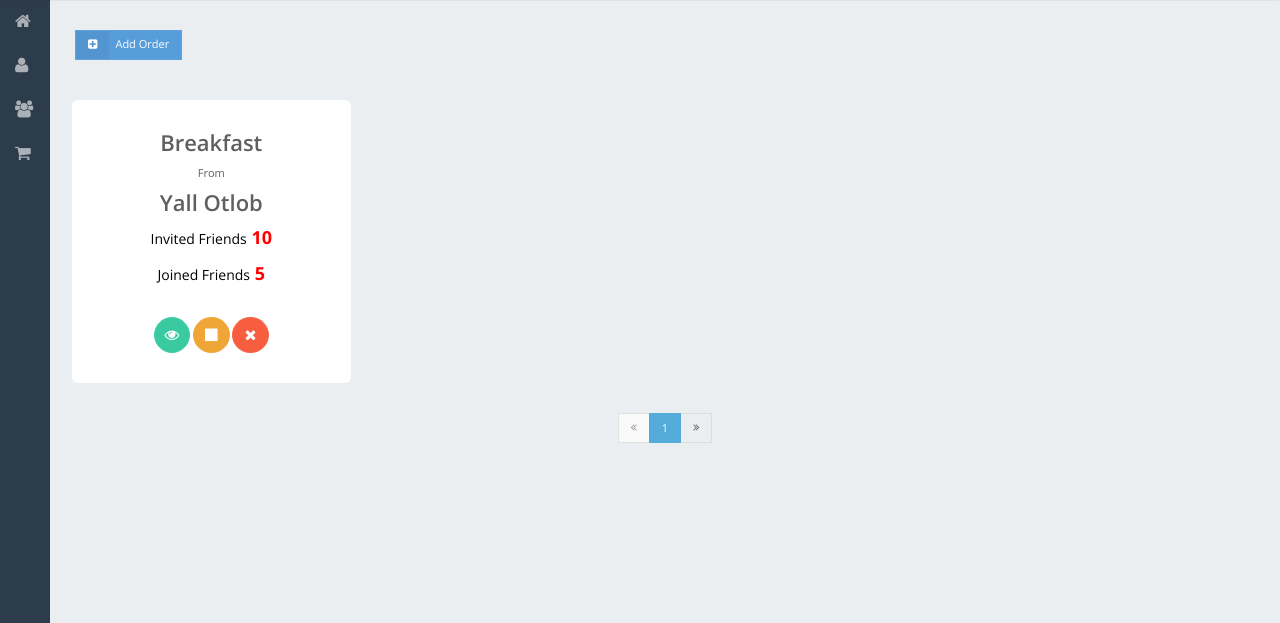
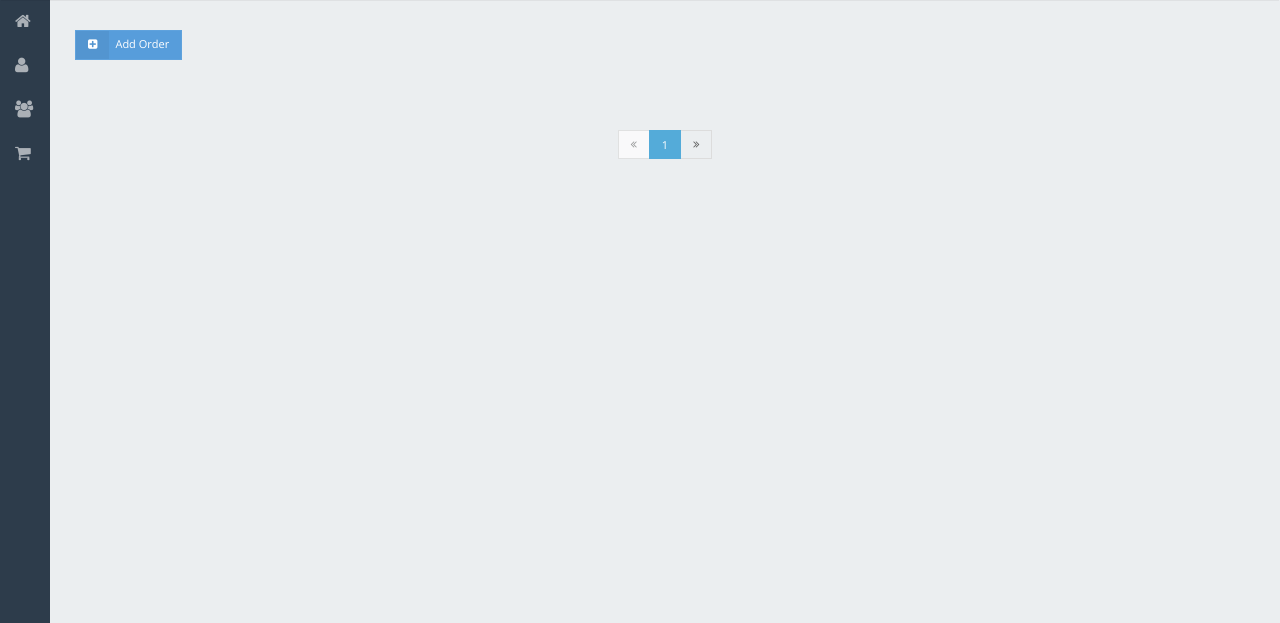
Before and after one commit to ezamlee/nodejs, a Node server app: template views/orders.ejs in a window 1280 px wide. Shown: the part 40-663 px from the top of the page. Run offline with Node 20, Linux system fonts and the light colour scheme; the template is opened without the code that fills it, so the values that code supplies are empty; some libraries are stand-ins or nearby versions.

Commit message:
Last merge update

```diff
--- a/models/orders.js
+++ b/models/orders.js
@@ -1,6 +1,6 @@
 var mongoose=require("mongoose");
 var ordersSchema = new mongoose.Schema({
-_id:String
+_id:Number
 , owner: String
 , meal: String
 , restaurant_name: String
--- a/public/js/clientjs/order.js
+++ b/public/js/clientjs/order.js
@@ -63,14 +63,16 @@ $(document).ready(()=>{
 		modal_header = $("#modal-title")
 		modal_body   = $("#modal-body")
 		order_id     = $(ev.target).attr("value")
-
+		console.log(order_id)
 		modal_header.text("The Invited People Are: ");
 		$.ajax({
 			url:"order/invited/"+order_id,
 			method:"get",
 			success:(data)=>{
+				console.log(data)
 				data =data.users_invited;
 				modal_body.html("")
+				console.log(data)
 				data.forEach((obj)=>{
 					$.ajax({
 						url:"/api/user/"+obj,
--- a/views/nav.ejs
+++ b/views/nav.ejs
@@ -41,7 +41,7 @@
                   </a>
                 </li>
                 <li>
-                  <a href="/orders">
+                  <a href="/order">
                     <i class="fa fa-shopping-cart"></i>
                     <span class="menu-title">
                       <strong>Orders</strong>
--- a/views/orders.ejs
+++ b/views/orders.ejs
@@ -22,21 +22,7 @@
            <h3 class="text-thin"></h3>
            <div class="row">
                <div id="orders">
-                 <div class="col-lg-3 col-md-4 col-sm-6 col-xs-12">
-                   <div class="order">
-                     <a href="/details"><h3>Breakfast</h3></a>
-                     <p>From</p>
-                     <a href="" data-toggle="modal" data-target="#view"><h3>Yall Otlob</h3></a>
-                     <p> <a href="" data-target="#invited" data-toggle="modal" class="num"><span>Invited Friends</span> 10</a></p>
-                     <p><a href="" data-target="#joined" data-toggle="modal" class="num"><span>Joined Friends</span> 5</a></p>
 
-                     <div class="ftr">
-                       <button class="btn btn-mint btn-icon btn-circle icon-lg fa fa-eye" data-target="#view" data-toggle="modal"></button>
-                       <button class="btn btn-warning btn-icon btn-circle icon-lg fa fa-stop finish" data-target="#finish" data-toggle="modal"></button>
-                       <button class="btn btn-danger btn-icon btn-circle icon-lg fa fa-times cancel" data-target="#cancel" data-toggle="modal"></button>
-                     </div>
-                   </div>
-                 </div>
               </div>
 
            </div>
@@ -59,78 +45,23 @@
     <!-- start invited Modal -->
     <div id="invited" class="modal fade" role="dialog">
       <div class="modal-dialog">
-
         <!-- Modal content-->
         <div class="modal-content">
           <div class="modal-header">
             <button type="button" class="close" data-dismiss="modal">&times;</button>
-            <h4 class="modal-title">All Invited Friends</h4>
-          </div>
-          <div class="modal-body">
-            <p>Some text in the modal.</p>
-          </div>
-          <div class="modal-footer">
-            <button type="button" class="btn btn-default" data-dismiss="modal">Close</button>
-          </div>
-        </div>
-
-      </div>
-    </div>
-    <!-- end invited modal -->
-
-    <!-- start joined Modal -->
-    <div id="joined" class="modal fade" role="dialog">
-      <div class="modal-dialog">
-
-        <!-- Modal content-->
-        <div class="modal-content">
-          <div class="modal-header">
-            <button type="button" class="close" data-dismiss="modal">&times;</button>
-            <h4 class="modal-title">Members List</h4>
+            <h4 id="modal-title" class="modal-title">All Invited Friends</h4>
           </div>
           <div class="modal-body">
             <div id="frnds">
               <div class="row">
                 <div class="col-md-12">
                 <div class="carousel slide multi-item-carousel" id="theCarousel">
-                  <div class="carousel-inner">
+                  <div class="carousel-inner" id="modal-body">
 
-                    <div class="item active text-center">
-                      <div class="col-xs-4">
-                        <a href="#1">
-                          <img src="img/av1.png" class="img-responsive">
-                        </a>
-                        <h4>Heba</h4>
-                        <button class="btn btn-danger">Remove</button>
-                      </div>
-                    </div>
-                    <div class="item text-center">
-                      <div class="col-xs-4">
-                        <a href="#1">
-                          <img src="img/av2.png" class="img-responsive">
-                        </a>
-                        <h4>Heba</h4>
-                        <button class="btn btn-danger">Remove</button>
-                      </div>
-                    </div>
-
-                    <div class="item text-center">
-                      <div class="col-xs-4">
-                        <a href="#1">
-                          <img src="img/av3.png" class="img-responsive">
-                        </a>
-                        <h4>Heba</h4>
-                        <button class="btn btn-danger">Remove</button>
-                      </div>
-                    </div>
                     <!-- add  more items here -->
                     <!-- Example item start:  -->
                     <!--  Example item end -->
                   </div>
-                  <a class="left carousel-control" href="#theCarousel" data-slide="prev"> <i class="fa fa-angle-left" style="position:absolute;font-size:40px;top:25%;color:blue;left:0px; float:left">
-                  </i></a>
-                  <a class="right carousel-control" href="#theCarousel" data-slide="next"> <i class="fa fa-angle-right" style="position:absolute;font-size:40px;top:25%;color:blue;left:7px; float:right">
-                  </i></a>
                 </div>
               </div>
               </div>
@@ -143,80 +74,11 @@
 
       </div>
     </div>
-    <!-- end joined modal -->
+    <!-- end invited modal -->
 
-    <!-- start view Modal -->
-    <div id="view" class="modal fade" role="dialog">
-      <div class="modal-dialog">
 
-        <!-- Modal content-->
-        <div class="modal-content">
-          <div class="modal-header">
-            <button type="button" class="close" data-dismiss="modal">&times;</button>
-            <h4 class="modal-title">View Restaurant Menu</h4>
-          </div>
-          <div class="modal-body">
-            <img src="img/menu1.jpg" class="img-responsive">
-          </div>
-          <div class="modal-footer">
-            <button type="button" class="btn btn-default" data-dismiss="modal">Close</button>
-          </div>
-        </div>
-
-      </div>
-    </div>
-    <!-- end view modal -->
-
-    <!-- start finish Modal -->
-    <div id="finish" class="modal fade" role="dialog">
-      <div class="modal-dialog">
-
-        <!-- Modal content-->
-        <div class="modal-content">
-          <div class="modal-header">
-            <button type="button" class="close" data-dismiss="modal">&times;</button>
-            <h4 class="modal-title">Finsh an order</h4>
-          </div>
-          <div class="modal-body">
-            <p>You want to Finish this order?</p>
-          </div>
-          <div class="modal-footer">
-            <button type="button" class="btn btn-info" data-dismiss="modal">Send</button>
-            <button type="button" class="btn btn-default" data-dismiss="modal">Close</button>
-          </div>
-        </div>
-
-      </div>
-    </div>
-    <!-- end finish modal -->
-
-    <!-- start cancel Modal -->
-    <div id="cancel" class="modal fade" role="dialog">
-      <div class="modal-dialog">
-
-        <!-- Modal content-->
-        <div class="modal-content">
-          <div class="modal-header">
-            <button type="button" class="close" data-dismiss="modal">&times;</button>
-            <h4 class="modal-title">Modal Header</h4>
-          </div>
-          <div class="modal-body">
-            <p>Are you sure?</p>
-          </div>
-          <div class="modal-footer">
-            <button type="button" class="btn btn-info" data-dismiss="modal">Delete</button>
-            <button type="button" class="btn btn-default" data-dismiss="modal">Close</button>
-          </div>
-        </div>
-
-      </div>
-    </div>
-    <!-- end cancel modal -->
     <%include nav%>
   </div>
-
-
-
       <!-- FOOTER -->
       <!--===================================================-->
       <footer id="footer">
@@ -230,5 +92,5 @@
       <!--===================================================-->
       <button id="scroll-top" class="btn"><i class="fa fa-chevron-up"></i></button>
       <!--===================================================-->
-
+      <script src="js/clientjs/order.js"></script>
 <%include footer%>
```
Also changed, not shown: controllers/order.js (+59 -1 lines).
